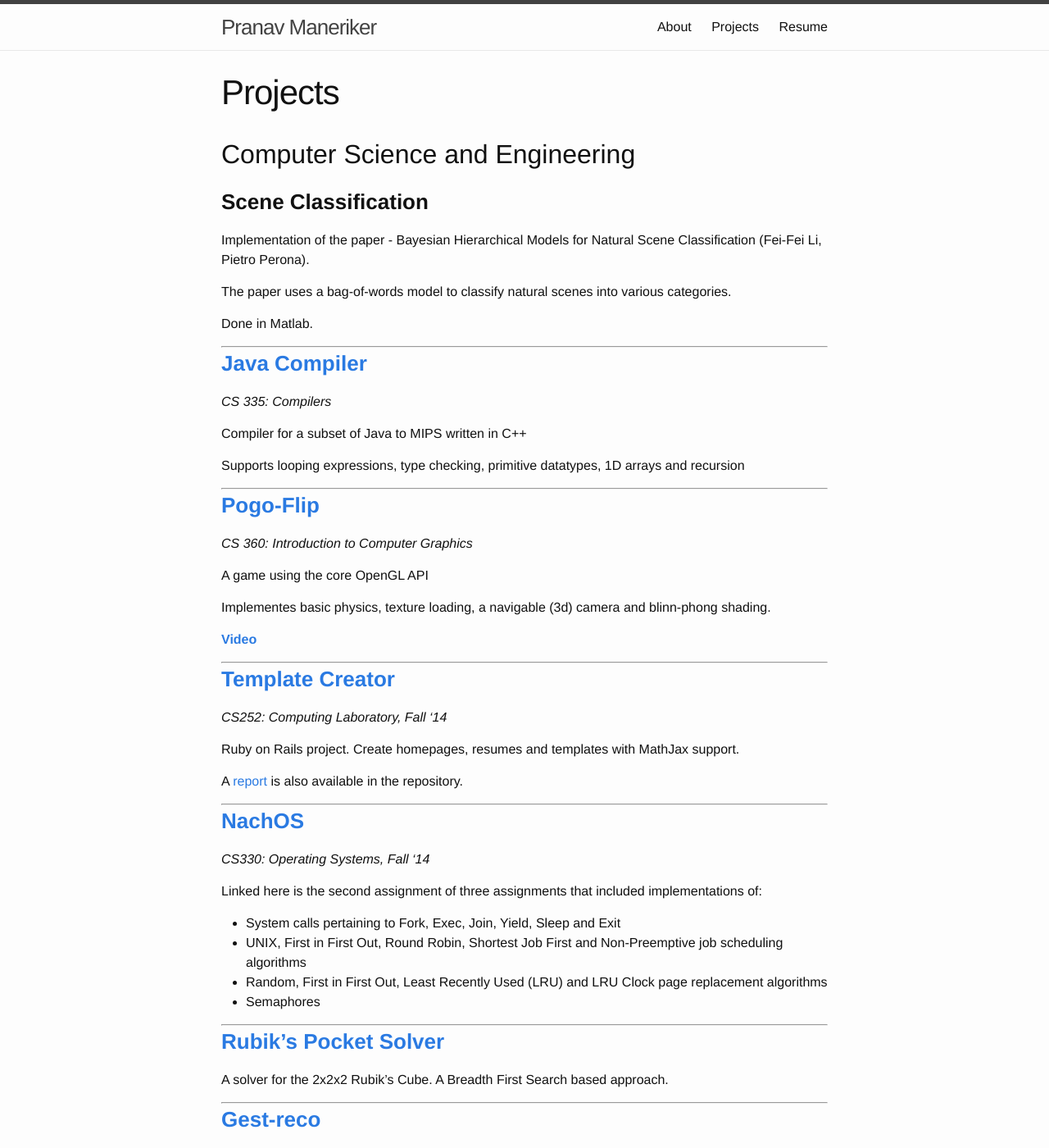
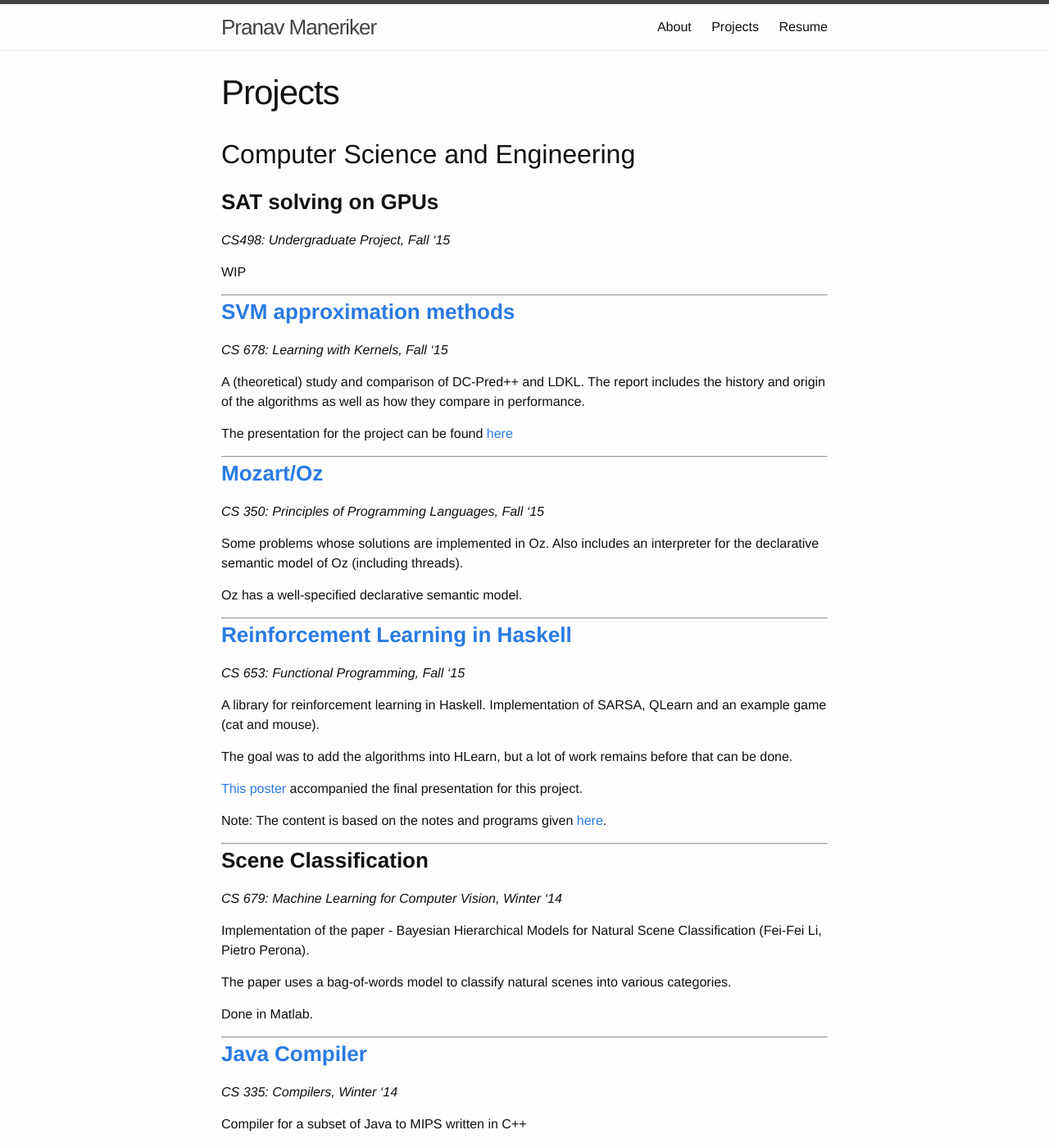
Before and after one commit to pranavmaneriker/pranavmaneriker.github.io, a Jekyll site: the page built from projects.md, in a window 1280 px wide and 1400 px high. Shown: the whole window at 82% size. Built offline with Jekyll 4.4.1, drawn with Linux system fonts in a browser that asks for light colours; some of the changed text lies outside the part shown.

Commit message:
Added sem 7 projects

```diff
--- a/projects.md
+++ b/projects.md
@@ -6,8 +6,53 @@ permalink: /projects/
 
 ##Computer Science and Engineering
 
+###**SAT solving on GPUs**
+_CS498: Undergraduate Project, Fall '15_
+
+WIP
+
+***
+
+###[**SVM approximation methods**](../assets/cs678-report.pdf)
+
+_CS 678: Learning with Kernels, Fall '15_
+
+A (theoretical) study and comparison of DC-Pred++ and LDKL. The report includes the history and origin of the algorithms as well as how they compare in performance.
+
+The presentation for the project can be found [here](../assets/cs678-pres.pdf)
+
+
+***
+
+###[**Mozart/Oz**](https://gitlab.com/pranavmane/CS350)
+
+_CS 350: Principles of Programming Languages, Fall '15_
+
+Some problems whose solutions are implemented in Oz. Also includes an interpreter for the declarative semantic model of Oz (including threads).
+
+Oz has a well-specified declarative semantic model.
+
+
+***
+
+###[**Reinforcement Learning in Haskell**](https://github.com/arnabgho/RLearnHaskell)
+
+_CS 653: Functional Programming, Fall '15_
+
+A library for reinforcement learning in Haskell. Implementation of SARSA, QLearn and an example game (cat and mouse).
+
+The goal was to add the algorithms into HLearn, but a lot of work remains before that can be done.
+
+[This poster](../assets/poster-cs653.pdf) accompanied the final presentation for this project.
+
+Note: The content is based on the notes and programs given [here](http://www.cse.unsw.edu.au/~cs9417ml/RL1/).
+
+
+***
 
 ###**Scene Classification**
+
+_CS 679: Machine Learning for Computer Vision, Winter '14_
 
 Implementation of the paper - Bayesian Hierarchical Models for Natural Scene Classification (Fei-Fei Li, Pietro Perona).
 
@@ -19,7 +64,7 @@ Done in Matlab.
 
 ###[**Java Compiler**](https://gitlab.com/sara_polyn/cs335-course-project)
 
-_CS 335: Compilers_
+_CS 335: Compilers, Winter '14_
 
 Compiler for a subset of Java to MIPS written in C++
 
@@ -28,7 +73,7 @@ Supports looping expressions, type checking, primitive datatypes, 1D arrays and
 ***
 
 ###[**Pogo-Flip**](https://github.com/pranavmaneriker/pogo-flip)
-_CS 360: Introduction to Computer Graphics_
+_CS 360: Introduction to Computer Graphics, Fall '14_
 
 A game using the core OpenGL API
 
```
Also changed, not shown: 3 other files.
